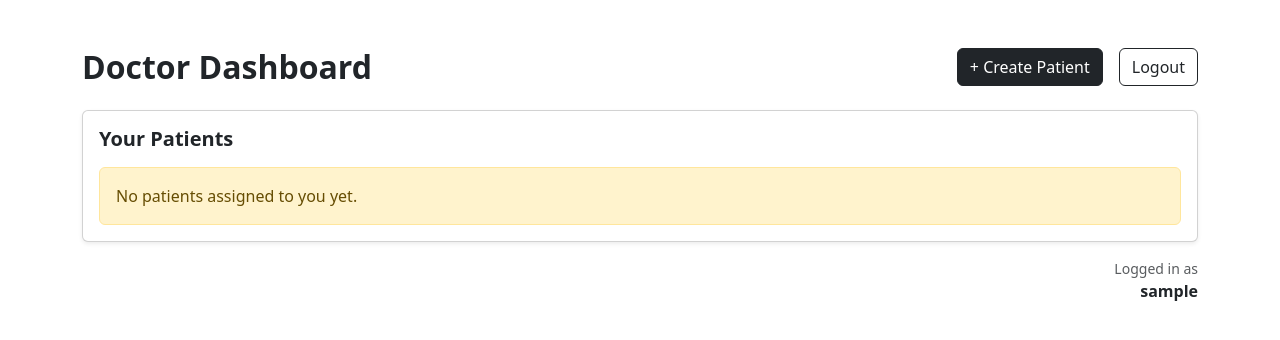
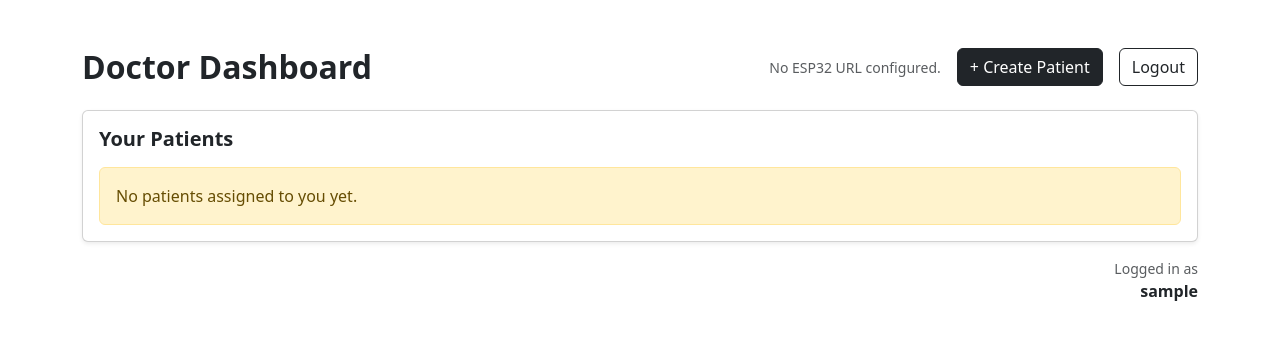
Before and after one commit to wafool420/MedSite, a Django app: page / in a window 1280 px wide. Shown: the top 340 px of the page. Run offline with Django 5.2, Linux system fonts and the light colour scheme; the visitor is signed in with stand-in values (Sample User, id 1); data that the repository does not hold is empty.

```diff
--- a/mainProject/mainProject/settings.py
+++ b/mainProject/mainProject/settings.py
@@ -18,7 +18,7 @@ load_dotenv(BASE_DIR / ".env")
 SECRET_KEY = os.getenv("DJANGO_SECRET_KEY", "dev-secret-key-change-me")
 DEBUG = os.getenv("DEBUG", "False").lower() == "true"
 
-ALLOWED_HOSTS = ["localhost", "127.0.0.1","192.168.1.11"]
+ALLOWED_HOSTS = ["localhost", "127.0.0.1","192.168.1.11","10.86.38.111"]
 render_host = os.getenv("RENDER_EXTERNAL_HOSTNAME")
 if render_host:
     ALLOWED_HOSTS.append(render_host)
@@ -131,7 +131,7 @@ CORS_ALLOW_ALL_ORIGINS = True
 
 DEVICE_API_KEY = os.getenv("DEVICE_API_KEY", "")
 
-ESP32_STATUS_URL = os.getenv("ESP32_STATUS_URL", "").strip()
+#ESP32_STATUS_URL = os.getenv("ESP32_STATUS_URL", "").strip()
 
 # settings.py
 LOGIN_URL = "/login/"
--- a/mainProject/medsite/models.py
+++ b/mainProject/medsite/models.py
@@ -24,7 +24,8 @@ class Patient(models.Model):
     emergency_number = models.CharField(max_length=30, blank=True)
 
     public_code = models.CharField(max_length=20, unique=True, blank=True, editable=False)
-
+    last_esp32_url = models.URLField(blank=True)
+    last_esp32_seen = models.DateTimeField(null=True, blank=True)
 
 
     # ✅ archive
--- a/mainProject/medsite/templates/medsite/home.html
+++ b/mainProject/medsite/templates/medsite/home.html
@@ -16,10 +16,13 @@
 
       <div class="d-flex align-items-center gap-3">
         {% if esp32_url %}
-            <a href="{{ esp32_url }}" target="_blank" class="small text-decoration-none">
-                ESP32 Page ↗
-            </a>
+          <a href="{{ esp32_url }}" target="_blank" class="small text-decoration-none">
+            ESP32 Page ↗
+          </a>
+        {% else %}
+          <span class="small text-muted">No ESP32 URL configured.</span>
         {% endif %}
+
 
         <a class="btn btn-dark" href="{% url 'create_patient' %}">+ Create Patient</a>
 
--- a/mainProject/medsite/urls.py
+++ b/mainProject/medsite/urls.py
@@ -8,7 +8,6 @@ urlpatterns = [
 
     path("api/latest/p/<int:patient_id>/", views.api_latest_patient, name="api_latest_patient"),
     path("api/latest/<str:public_code>/", views.api_latest, name="api_latest"),
-
     path("stats/<int:patient_id>/", views.stats_page, name="stats"),
     path("patients/create/", views.create_patient, name="create_patient"),
     path("patients/<int:patient_id>/", views.patient_detail, name="patient_detail"),
--- a/mainProject/medsite/views.py
+++ b/mainProject/medsite/views.py
@@ -32,7 +32,7 @@ def to_bool(v):
 
 # ---------------- pages ----------------
 def home(request):
-    esp32_url = getattr(settings, "ESP32_STATUS_URL", "").strip()
+    esp32_url = ""
 
     if request.user.is_authenticated:
         patients = Patient.objects.filter(
@@ -43,15 +43,23 @@ def home(request):
             doctor=request.user, is_archived=True
         ).order_by("-archived_at", "name")
 
+        esp32_url = (Patient.objects
+            .filter(doctor=request.user)
+            .exclude(last_esp32_url="")
+            .order_by("-last_esp32_seen")
+            .values_list("last_esp32_url", flat=True)
+            .first() or ""
+        )
+
         return render(request, "medsite/home.html", {
             "patients": patients,
             "archived_patients": archived_patients,
-            "esp32_url": esp32_url,   # ✅ add this back
+            "esp32_url": esp32_url,
         })
 
-    return render(request, "medsite/home.html", {
-        "esp32_url": esp32_url,       # ✅ also for guests
-    })
+    return render(request, "medsite/home.html", {"esp32_url": esp32_url})
+
+
 
 @login_required
 @require_POST
@@ -161,6 +169,13 @@ def api_ingest(request):
 
     try:
         patient = Patient.objects.get(public_code=code)
+        esp32_url = request.headers.get("X-ESP32-URL", "").strip()
+        if esp32_url:
+            patient.last_esp32_url = esp32_url
+            patient.last_esp32_seen = timezone.now()
+            patient.save(update_fields=["last_esp32_url", "last_esp32_seen"])
+
+
         if patient.is_archived:
             return JsonResponse({"detail": "Patient is archived"}, status=403)
     except Patient.DoesNotExist:
```
Also changed, not shown: mainProject/medsite/migrations/0005_patient_last_esp32_seen_patient_last_esp32_url.py (added).
